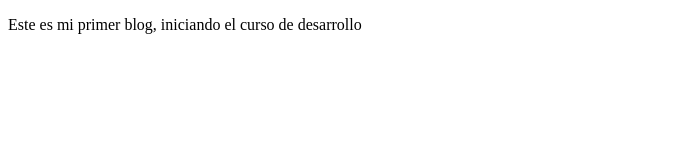
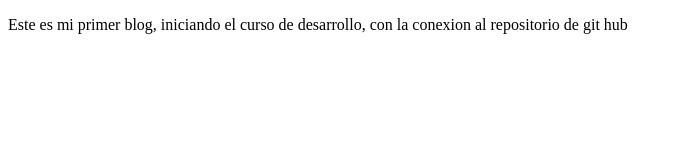
Before and after one commit to jepardop/pprework, a plain HTML site: page index.html in a window 1280 px wide. Shown: the whole page, without its empty margins (0-681 px from the left). Drawn offline with Linux system fonts and the light colour scheme.

Commit message:
cambios agregados hoy

```diff
--- a/index.html
+++ b/index.html
@@ -9,7 +9,7 @@
 <body>
     <p>
         Este es mi primer blog, iniciando el curso de
-        desarrollo
+        desarrollo, con la conexion al repositorio de git hub
     </p>
 </body>
 </html>
```
